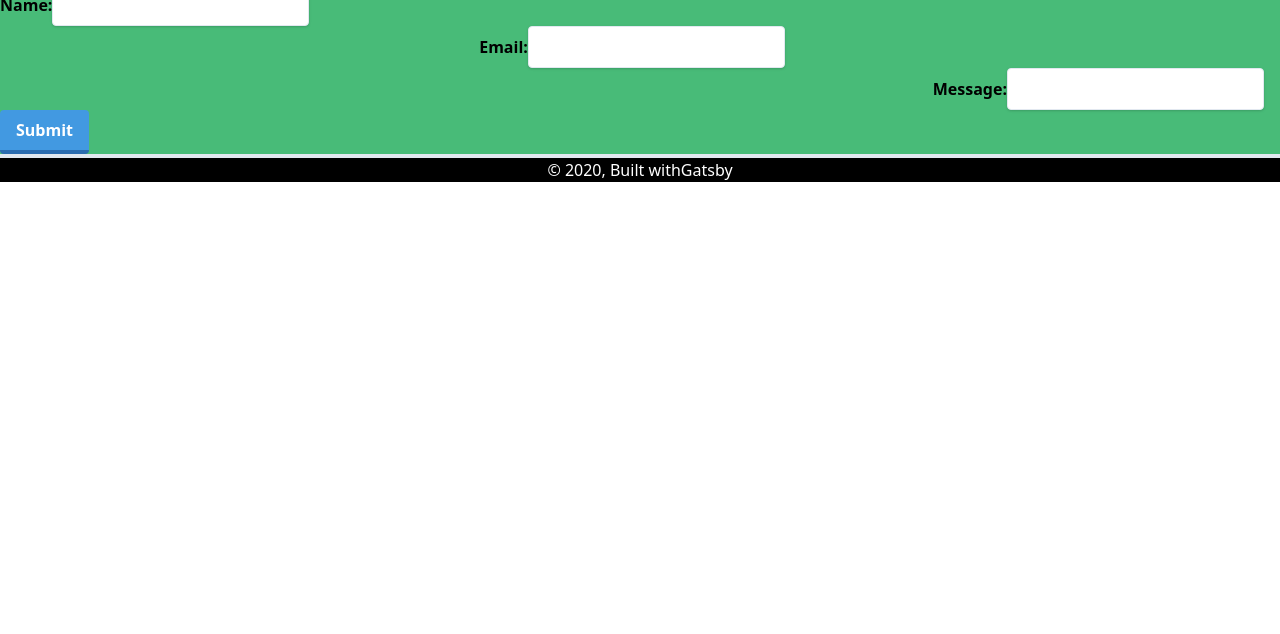
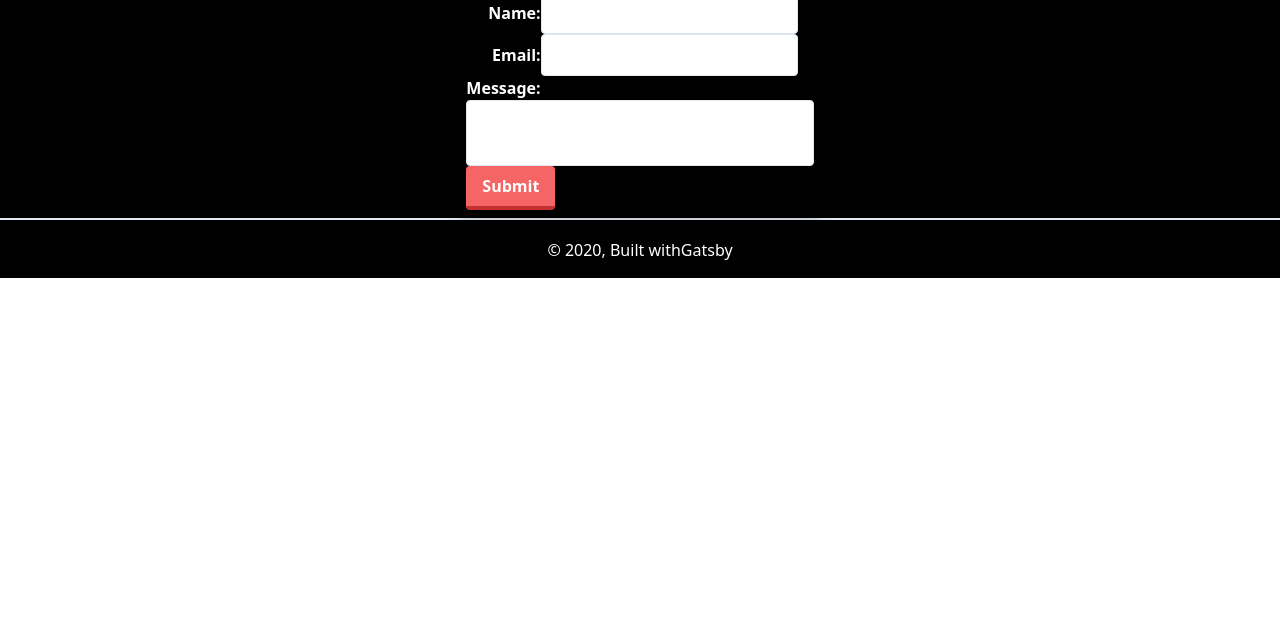
Before and after one commit to DangerDan88/OfficalPortfolio, a Gatsby site: page /contact in a window 1280 px wide. Shown: the part 166-800 px from the top of the page. Built offline with nearby package versions, Linux system fonts and the light colour scheme; Gatsby itself is replaced by a stand-in of ours.

Commit message:
updated contact form stil want to clean up

```diff
--- a/src/components/layout.js
+++ b/src/components/layout.js
@@ -29,7 +29,7 @@ const Layout = ({ children }) => {
       <main className="bg-black">
         {children}
         <div className="bg-black justify-center border-t-2">
-          <footer className="bg-black text-white flex justify-center border-t-2">
+          <footer className="bg-black text-white flex justify-center border-t-2 border-black p-4">
             © {new Date().getFullYear()}, Built with
             {` `}
             <a href="https://www.gatsbyjs.org">Gatsby</a>
--- a/src/pages/contact.js
+++ b/src/pages/contact.js
@@ -5,10 +5,10 @@ import SEO from "../components/seo"
 const Contact = () => (
   <Layout>
     <SEO title="Contact" />
-    <div className="bg-green-500 container mx-auto">
-      <form className="flex-initial">
-        <div className="flex justify-start">
-          <label className="block text-black font-bold md:text-right mb-1 md:mb-0 pr-4">
+    <div className="flex bg-black justify-center mx-auto">
+      <form className="flex-initial border-solid border-8 border-black shadow-lg">
+        <div className="flex-wrap rounded-full">
+          <label className="block text-white font-bold md:text-right mb-1 md:mb-0 pr-4">
             Name:
             <input
               className="shadow appearance-none border rounded py-2 px-3 text-grey-darker"
@@ -17,8 +17,8 @@ const Contact = () => (
             />
           </label>
         </div>
-        <div className="flex justify-center">
-          <label className="block text-black font-bold md:text-right mb-1 md:mb-0 pr-4">
+        <div className="flex-wrap rounded-full">
+          <label className="block text-white font-bold md:text-right mb-1 md:mb-0 pr-4">
             Email:
             <input
               className="shadow appearance-none border rounded py-2 px-3 text-grey-darker"
@@ -27,17 +27,17 @@ const Contact = () => (
             />
           </label>
         </div>
-        <div className="flex justify-end">
-          <label className="block text-black font-bold md:text-right mb-1 md:mb-0 pr-4">
+        <div className="flex-wrap rounded-full">
+          <label className="text-white font-bold md:text-right mb-1 md:mb-0">
             Message:
             <input
-              className="shadow appearance-none border rounded py-2 px-3 text-grey-darker"
+              className="w-full shadow appearance-none border rounded py-5 px-5 text-grey-darker row-span-3"
               type="text"
               name="message"
             />
           </label>
         </div>
-        <button className="bg-blue-500 hover:bg-blue-400 text-white font-bold py-2 px-4 border-b-4 border-blue-700 hover:border-blue-500 rounded">
+        <button className="bg-red-500 hover:bg-red-400 text-white font-bold py-2 px-4 border-b-4 border-red-700 hover:border-green-500 rounded">
           Submit
         </button>
       </form>
@@ -45,4 +45,5 @@ const Contact = () => (
   </Layout>
 )
 
+
 export default Contact
```
